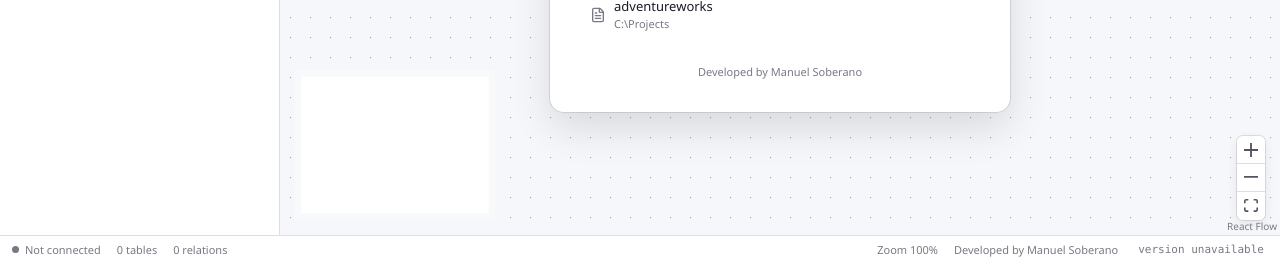
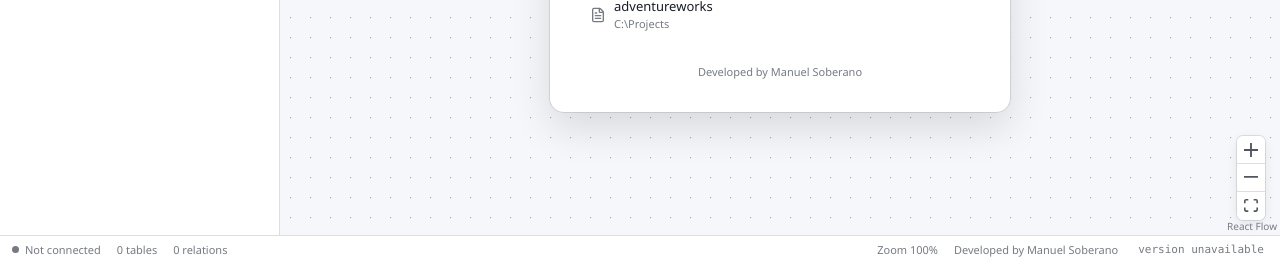
Before and after one commit to jmanuelsoberano/schemacraft, a React (Vite) app: page / in a window 1280 px wide. Shown: the part 537-797 px from the top of the page. Built offline with nearby package versions, Linux system fonts and the light colour scheme.

Commit message:
fix(canvas): show the minimap only when the diagram has entities
An empty canvas drew the minimap as a blank white box next to the welcome card; the first screenshot of the release smoke test made it obvious.

```diff
--- a/src/app/shell/DiagramCanvas.tsx
+++ b/src/app/shell/DiagramCanvas.tsx
@@ -298,7 +298,9 @@ function FlowCanvas() {
     >
       <Background variant={BackgroundVariant.Dots} gap={20} size={1.2} />
       <Controls showInteractive={false} position="bottom-right" />
-      <MiniMap position="bottom-left" pannable zoomable nodeStrokeWidth={0} />
+      {nodes.length > 0 ? (
+        <MiniMap position="bottom-left" pannable zoomable nodeStrokeWidth={0} />
+      ) : null}
       <LayoutProgress />
     </ReactFlow>
   );
```
